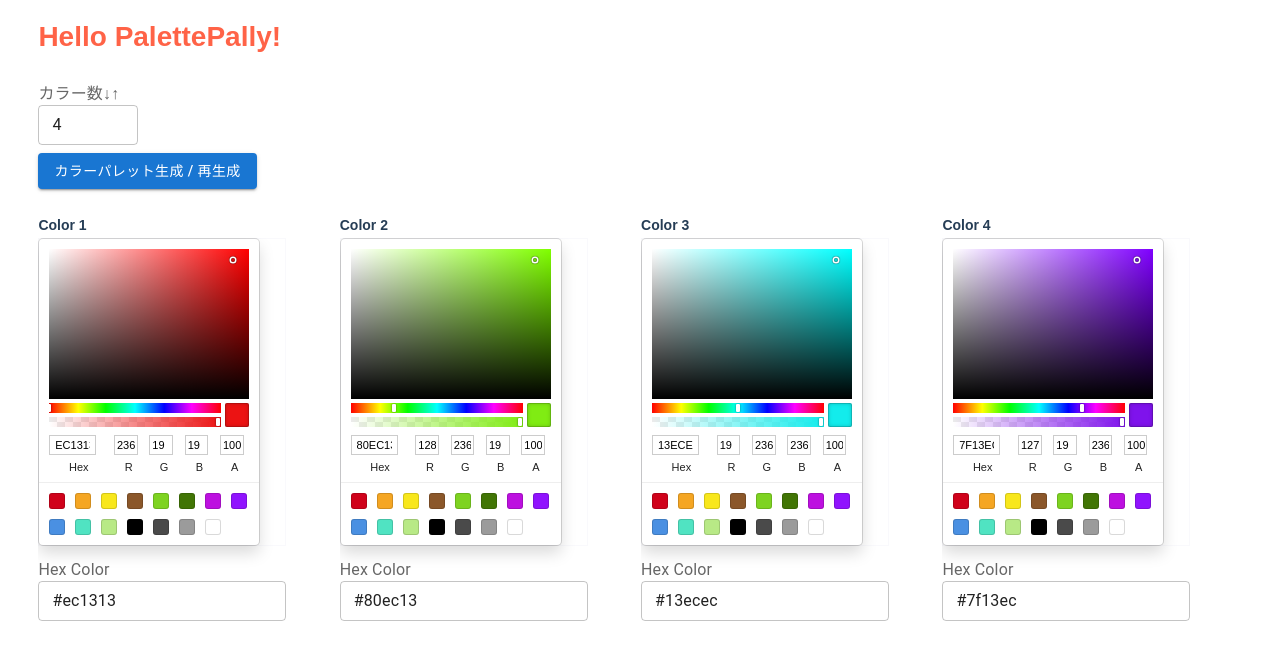
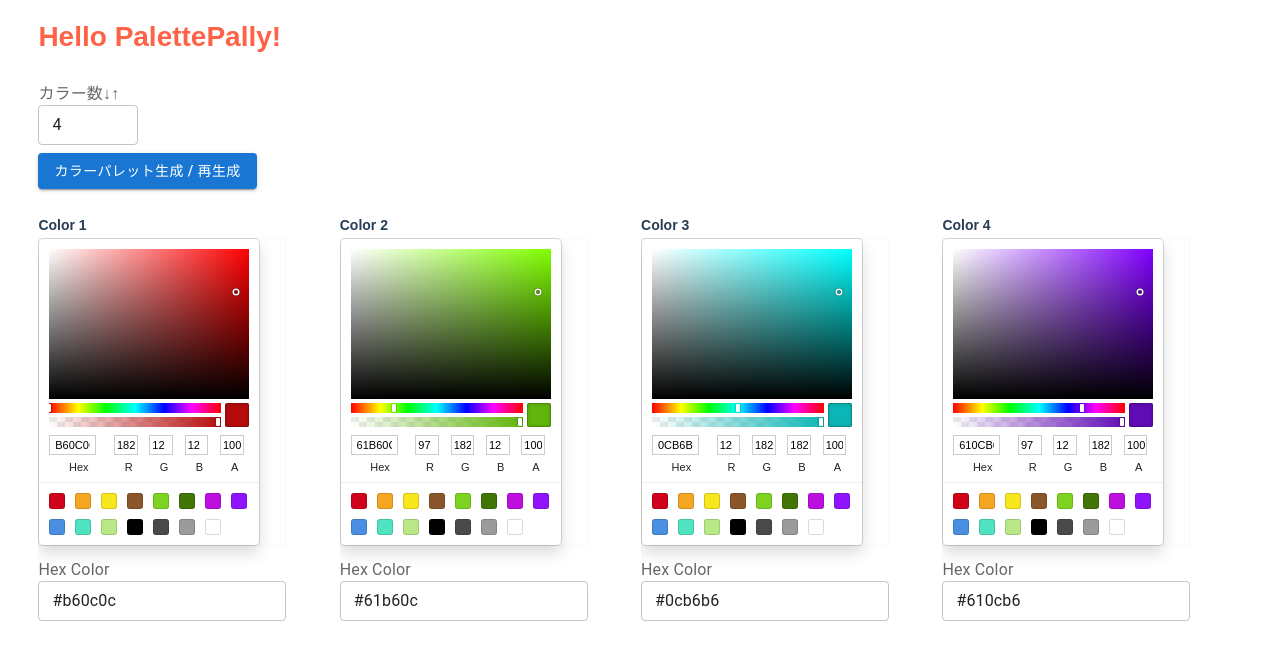
Before and after one commit to BoxPistols/ColorPicker-PalettePally, a React (Create React App) app: page / in a window 1280 px wide. Shown: the top 660 px of the page. Built offline with nearby package versions, Linux system fonts and the light colour scheme.

Commit message:
2 files modified, 2 added, 2 deleted

```diff
--- a/src/components/ColorPicker.tsx
+++ b/src/components/ColorPicker.tsx
@@ -1,10 +1,10 @@
 import React, { useEffect, useState } from 'react';
 import { Box, styled } from '@mui/material';
 import { initialColors } from './colorUtilities';
-import ColorInputField from './ColorInputField';
-import PaletteGrid from './PaletteGrid';
+import PaletteGrid from '././ColorPickerComponents/PaletteGrid';
 import ColorCountSetting from './ColorPickerComponents/ColorCountSetting';
 import GeneratePaletteArea from './ColorPickerComponents/GeneratePaletteArea';
+import ColorInputField from './ColorPickerComponents/ColorInputField';
 
 // スタイル定義
 const FlexBox = styled(Box)`
--- a/src/components/colorUtilities.ts
+++ b/src/components/colorUtilities.ts
@@ -4,7 +4,7 @@ import chroma from 'chroma-js';
  * 色相調整値
  */
 const shades = {
-  main: 1,
+  main: 0,
   dark: -2,
   light: 1.25,
   lighter: 4,
@@ -17,7 +17,7 @@ const shades = {
  */
 export const initialColors = (numColors: number): string[] =>
   Array.from({ length: numColors }, (_, i) =>
-    chroma.hsl((i * 360) / numColors, 0.85, 0.5).hex()
+    chroma.hsl((i * 360) / numColors, 0.88, 0.38).hex()
   );
 
 /**
```
Also changed, not shown: src/components/ColorPickerComponents/ColorInputField.tsx (renamed from src/components/ColorInputField.tsx), src/components/ColorPickerComponents/PaletteGrid.tsx (renamed from src/components/PaletteGrid.tsx).
